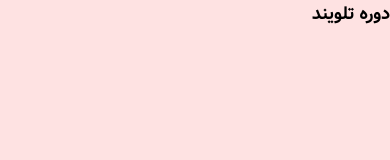
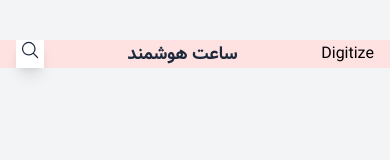
Before and after one commit to salarGholami/digitize, a website: page public/index.html in a window 390 px wide. Drawn offline with Linux system fonts and the light colour scheme; files whose address does not match are found by name.

Commit message:
mobile app-bar section

```diff
--- a/public/index.html
+++ b/public/index.html
@@ -4,10 +4,30 @@
     <meta charset="UTF-8" />
     <meta http-equiv="X-UA-Compatible" content="IE=edge" />
     <meta name="viewport" content="width=device-width, initial-scale=1.0" />
-    <title>Digitize App</title>
+    <title>Digitize App - shop</title>
     <link rel="stylesheet" href="./build/tailwind.css" />
   </head>
-  <body class="bg-red-100">
-    <h1 class="text-lg font-bold">دوره تلویند</h1>
+  <body class="bg-gray-100">
+    <!-- app bar -->
+    <div class="flex items-center justify-between mt-10 bg-red-100 px-4 mb-6">
+      <div>Digitize</div>
+      <div class="text-lg font-bold text-slate-800">ساعت هوشمند</div>
+      <div class="w-7 h-7 bg-white shadow-lg flex justify-center rounded-x">
+        <svg
+          xmlns="http://www.w3.org/2000/svg"
+          fill="none"
+          viewBox="0 0 24 24"
+          stroke-width="1.5"
+          stroke="currentColor"
+          class="w-5 h-5 stroke-slate-800"
+        >
+          <path
+            stroke-linecap="round"
+            stroke-linejoin="round"
+            d="m21 21-5.197-5.197m0 0A7.5 7.5 0 1 0 5.196 5.196a7.5 7.5 0 0 0 10.607 10.607Z"
+          />
+        </svg>
+      </div>
+    </div>
   </body>
 </html>
--- a/src/css/tailwind.css
+++ b/src/css/tailwind.css
@@ -1,4 +1,4 @@
-@import url("/src/css/fonts.css");
+@import url("./src/css/fonts.css");
 
 @tailwind base;
 @tailwind components;
```
Also changed, not shown: public/build/tailwind.css.
